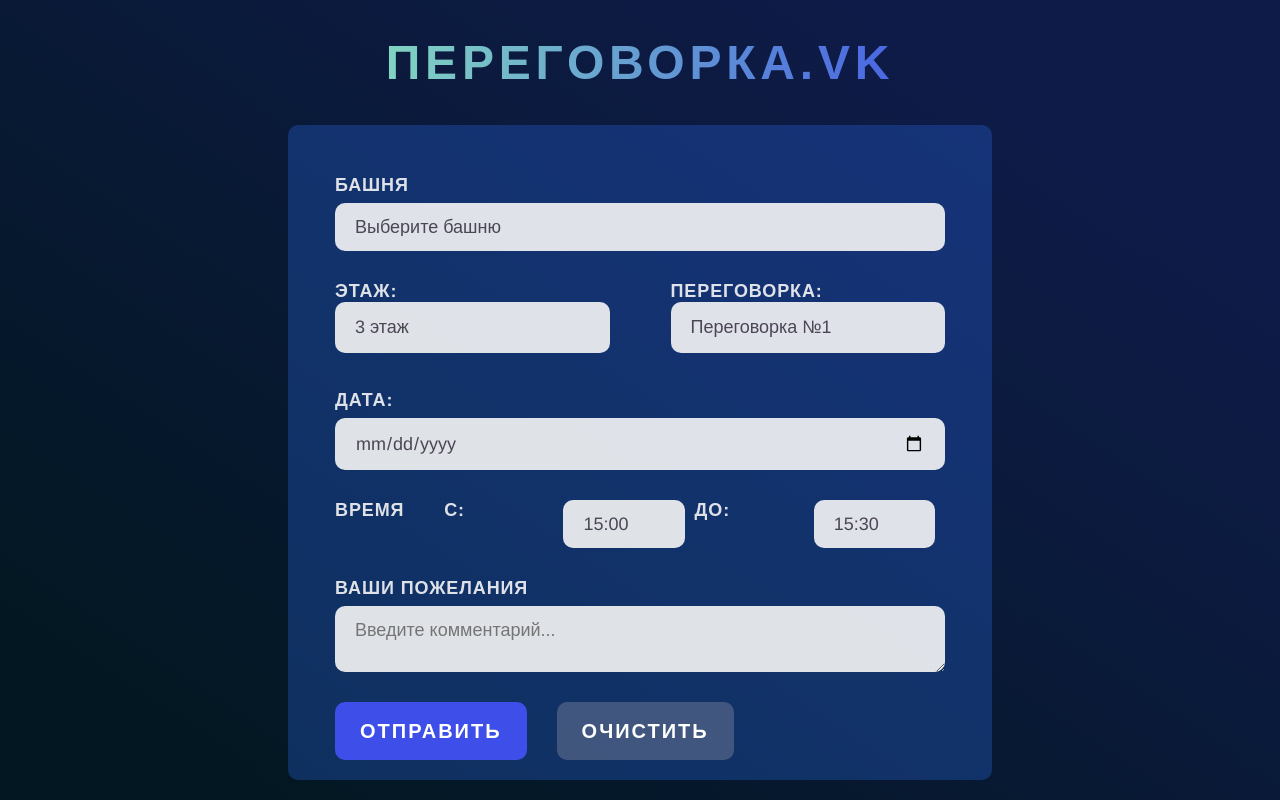
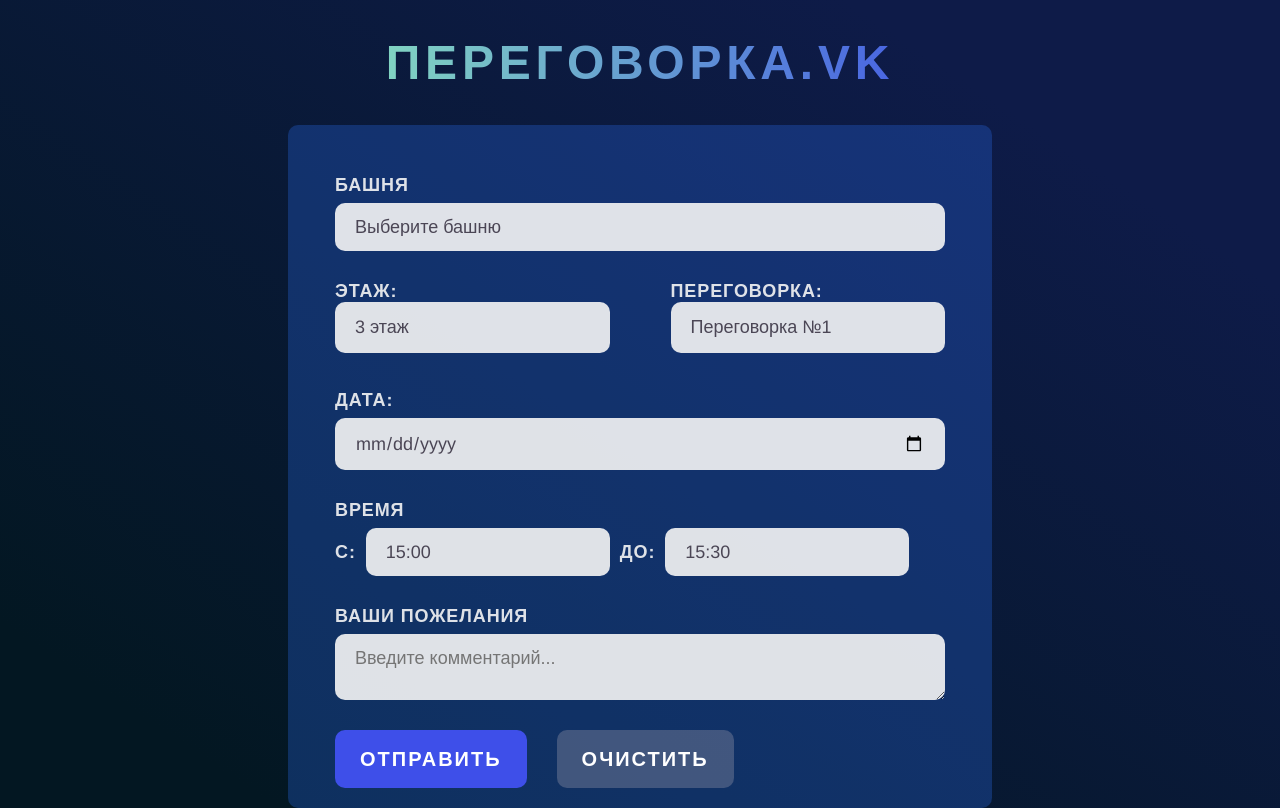
Before and after one commit to Rastre13/meeting-room-form, a React (Create React App) app: page / in a window 1280 px wide. Built offline with nearby package versions, Linux system fonts and the light colour scheme.

Commit message:
refactor: changed tags

```diff
--- a/src/components/TimeSelect.jsx
+++ b/src/components/TimeSelect.jsx
@@ -55,8 +55,10 @@ function TimeSelect({startValue, endValue, onStartChange, onEndChange}) {
     };
 
     return (
-        <div className="form-item inline">
+        <div className="form-item">
             <label htmlFor="start-time">Время</label>
+
+            <div>
                 <label htmlFor="start-time">с:</label>
                 <select
                     id="start-time"
@@ -77,6 +79,7 @@ function TimeSelect({startValue, endValue, onStartChange, onEndChange}) {
                     {endOptions}
                 </select>
             </div>
+        </div>
     );
 }
 
```
Lines whose indentation alone changed are shown as unchanged.
